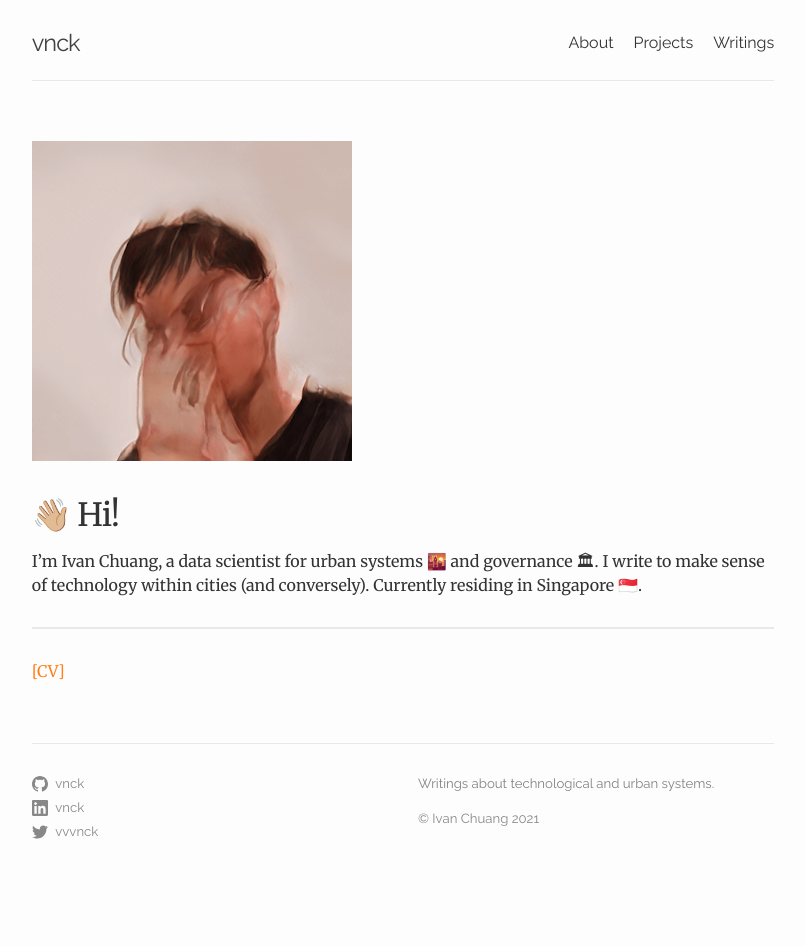
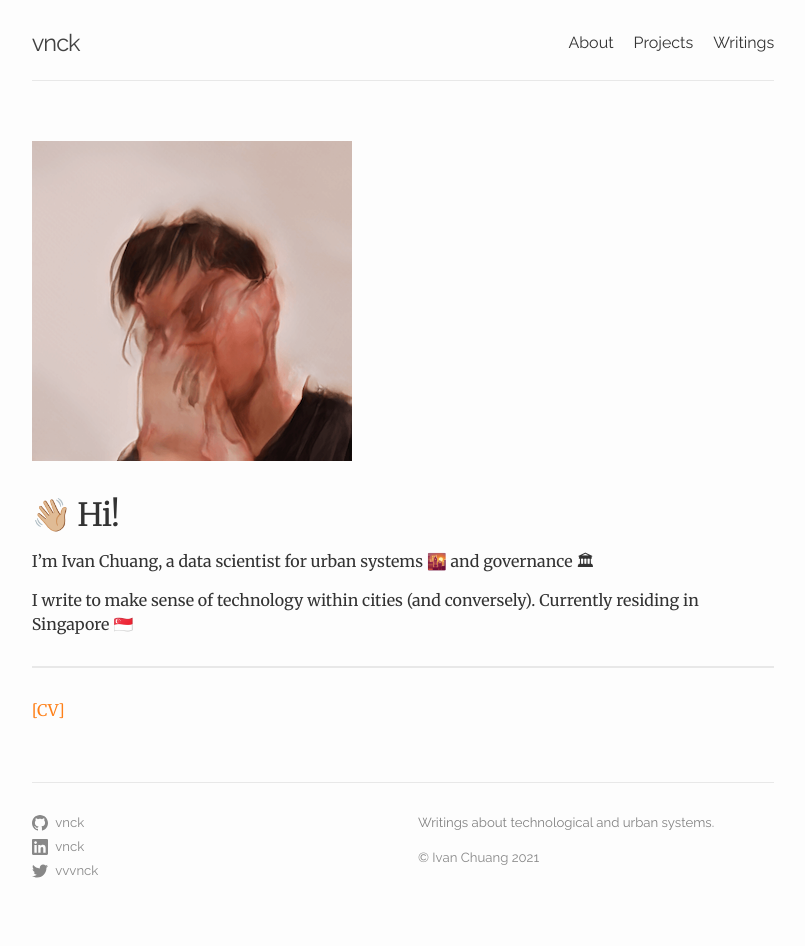
Before and after one commit to vnck/vnck.github.io, a Jekyll site: the page built from about.markdown, in a window 1280 px wide. Shown: the whole page, without its empty margins (237-1042 px from the left). Built offline with Jekyll 4.4.1, drawn with Linux system fonts in a browser that asks for light colours; before the commit the page ends 907 px from its top, so only the background shows below that.

```diff
--- a/about.markdown
+++ b/about.markdown
@@ -10,7 +10,9 @@ nav: true
 
 # 👋🏼 Hi!
 
-I'm Ivan Chuang, a data scientist for urban systems 🌇 and governance 🏛. I write to make sense of technology within cities (and conversely). Currently residing in Singapore 🇸🇬.
+I'm Ivan Chuang, a data scientist for urban systems 🌇 and governance 🏛
+
+I write to make sense of technology within cities (and conversely). Currently residing in Singapore 🇸🇬
 
 ---
 [[CV]](https://vnck.xyz/assets/cv_IvanChuang_caa0801.pdf)
```
